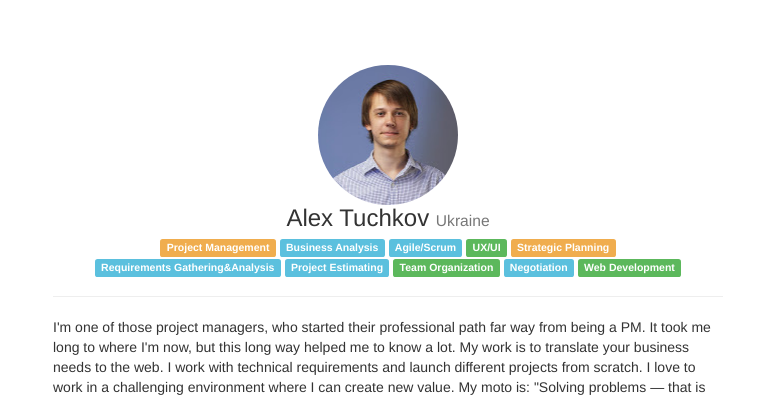
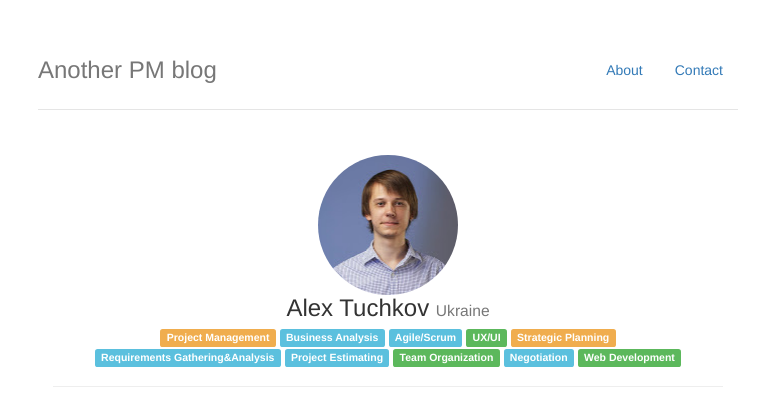
Before and after one commit to alextuchkov/alextuchkov.github.io, a plain HTML site: page about.html in a window 1280 px wide. Shown: the top 400 px of the page, without its empty margins (252-1027 px from the left). Drawn offline with nearby package versions, Linux system fonts and the light colour scheme.

Commit message:
add menu

```diff
--- a/about.html
+++ b/about.html
@@ -66,6 +66,16 @@ body {
 
 
 <div class="container">
+<!-- Menu -->
+  <div class="header">
+        <nav>
+          <ul class="nav nav-pills pull-right">
+            <li role="presentation"><a href="/about.html">About</a></li>
+            <li role="presentation"><a href="/contact.html">Contact</a></li>
+          </ul>
+        </nav>
+        <h3 class="text-muted">Another PM blog</h3>
+      </div>
 
                 <div class="modal-body">
                     <center>
```
